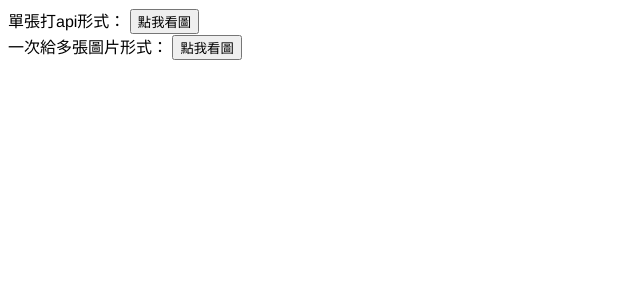
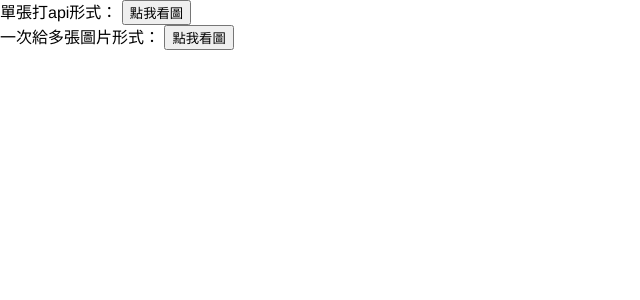
Before and after one commit to nayuki0115/vue_image_loader, a Vue app: page / in a window 1280 px wide. Shown: the top 300 px of the page, without its empty margins (0-640 px from the left). Built offline with nearby package versions, Linux system fonts and the light colour scheme.

Commit message:
feat: reset.css

```diff
--- /dev/null
+++ b/src/assets/style/reset.css
@@ -0,0 +1,44 @@
+
+html, body, div, span, applet, object, iframe,
+h1, h2, h3, h4, h5, h6, p, blockquote, pre,
+a, abbr, acronym, address, big, cite, code,
+del, dfn, em, img, ins, kbd, q, s, samp,
+small, strike, strong, sub, sup, tt, var,
+b, u, i, center,
+dl, dt, dd, ol, ul, li,
+fieldset, form, label, legend,
+table, caption, tbody, tfoot, thead, tr, th, td,
+article, aside, canvas, details, embed,
+figure, figcaption, footer, header, hgroup,
+menu, nav, output, ruby, section, summary,
+time, mark, audio, video {
+  margin: 0;
+  padding: 0;
+  border: 0;
+  font-size: 100%;
+  font: inherit;
+  vertical-align: baseline;
+}
+/* HTML5 display-role reset for older browsers */
+article, aside, details, figcaption, figure,
+footer, header, hgroup, menu, nav, section {
+  display: block;
+}
+body {
+  line-height: 1;
+}
+ol, ul {
+  list-style: none;
+}
+blockquote, q {
+  quotes: none;
+}
+blockquote:before, blockquote:after,
+q:before, q:after {
+  content: '';
+  content: none;
+}
+table {
+  border-collapse: collapse;
+  border-spacing: 0;
+}
--- a/src/components/ImageLoader/ImageLoader.vue
+++ b/src/components/ImageLoader/ImageLoader.vue
@@ -11,8 +11,8 @@
         <span v-if="right_button ===  true" class="arrow-right" @click="handle_arrow_button('right')"><i class="el-icon-caret-right"></i></span>
       </div>
       <div class="image-tool">
-        <span class="image-tool-button" @click="handle_tool_button('zoom-in')"><i class="fas fa-search-minus"></i></span>
-        <span class="image-tool-button" @click="handle_tool_button('zoom-out')"><i class="fas fa-search-plus"></i></span>
+        <span class="image-tool-button" @click="handle_tool_button('zoom-in')"><i class="fas fa-search-plus"></i></span>
+        <span class="image-tool-button" @click="handle_tool_button('zoom-out')"><i class="fas fa-search-minus"></i></span>
         <span class="image-tool-button" @click="handle_tool_button('rotate-left')"><i class="fas fa-undo-alt"></i></span>
         <span class="image-tool-button" @click="handle_tool_button('rotate-right')"><i class="fas fa-redo-alt"></i></span>
       </div>
--- a/src/main.js
+++ b/src/main.js
@@ -3,6 +3,7 @@
 import App from './App.vue'
 import router from './router'
 import store from './store'
+import '@/assets/style/reset.css'
 
 Vue.config.productionTip = false
 
--- a/src/views/Index.vue
+++ b/src/views/Index.vue
@@ -53,6 +53,10 @@
       image_left_button: false,
       image_right_button: false
     }
+  },
+  created () {
+    // temp
+    this.images = 'https://images.pexels.com/photos/3114350/pexels-photo-3114350.jpeg'
   },
   methods: {
     async init () {
```
